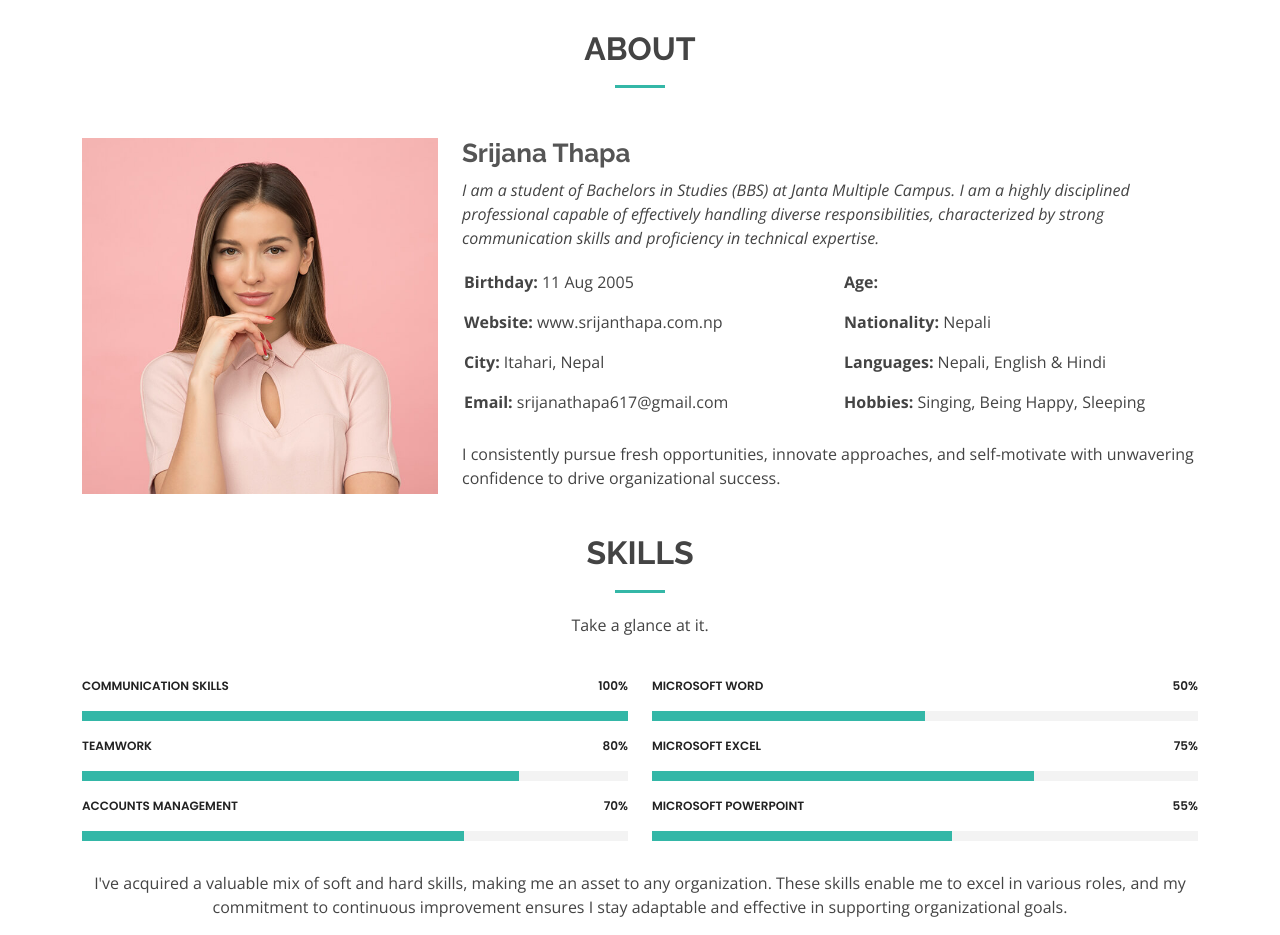
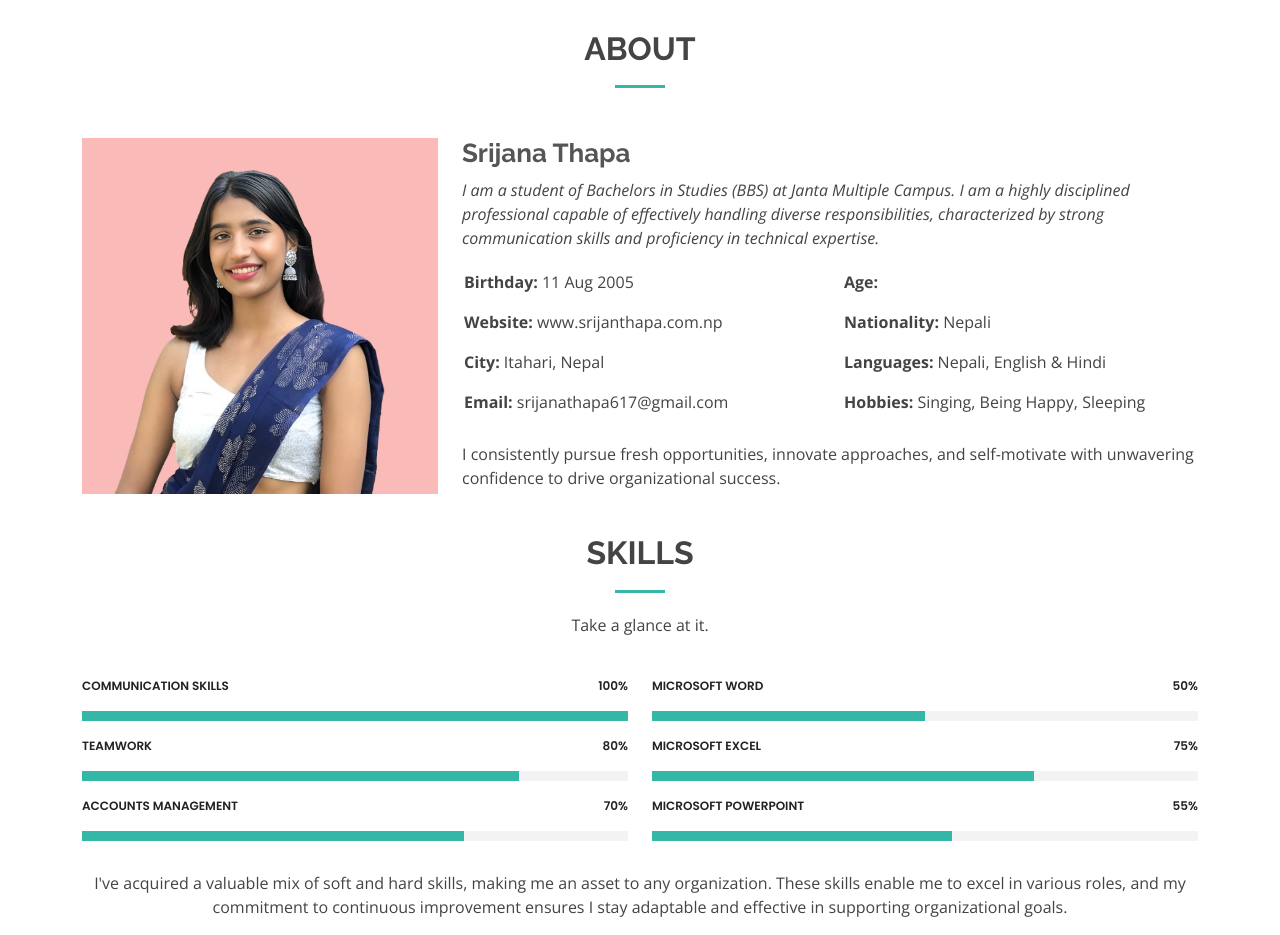
Before and after one commit to srijanathapa2395/portfolio, a plain HTML site: page index.html in a window 1280 px wide. Shown: the part 840-1775 px from the top of the page. Drawn offline with nearby package versions, Linux system fonts and the light colour scheme.

Commit message:
Images updated v1

```diff
--- a/index.html
+++ b/index.html
@@ -87,7 +87,7 @@
 
         <div class="row">
           <div class="col-lg-4">
-            <img src="assets/img/about.jpg" class="img-fluid" alt="">
+            <img src="assets/img/about.png" class="img-fluid" alt="">
           </div>
           <div class="col-lg-8 pt-4 pt-lg-0 content">
             <h3>Srijana Thapa</h3>
```
Also changed, not shown: assets/img/about.jpg (deleted), assets/img/about.png (added), assets/img/hero-bg.jpg, 1 other file.
